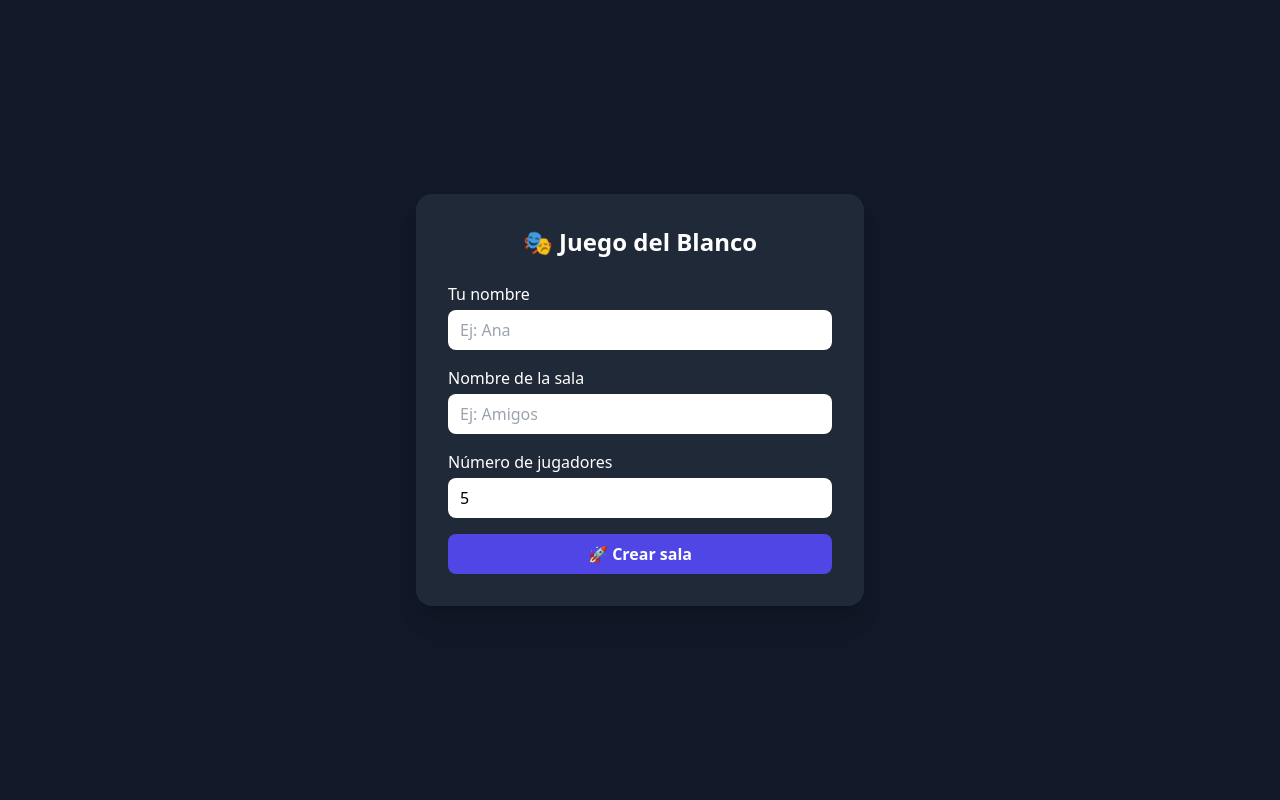
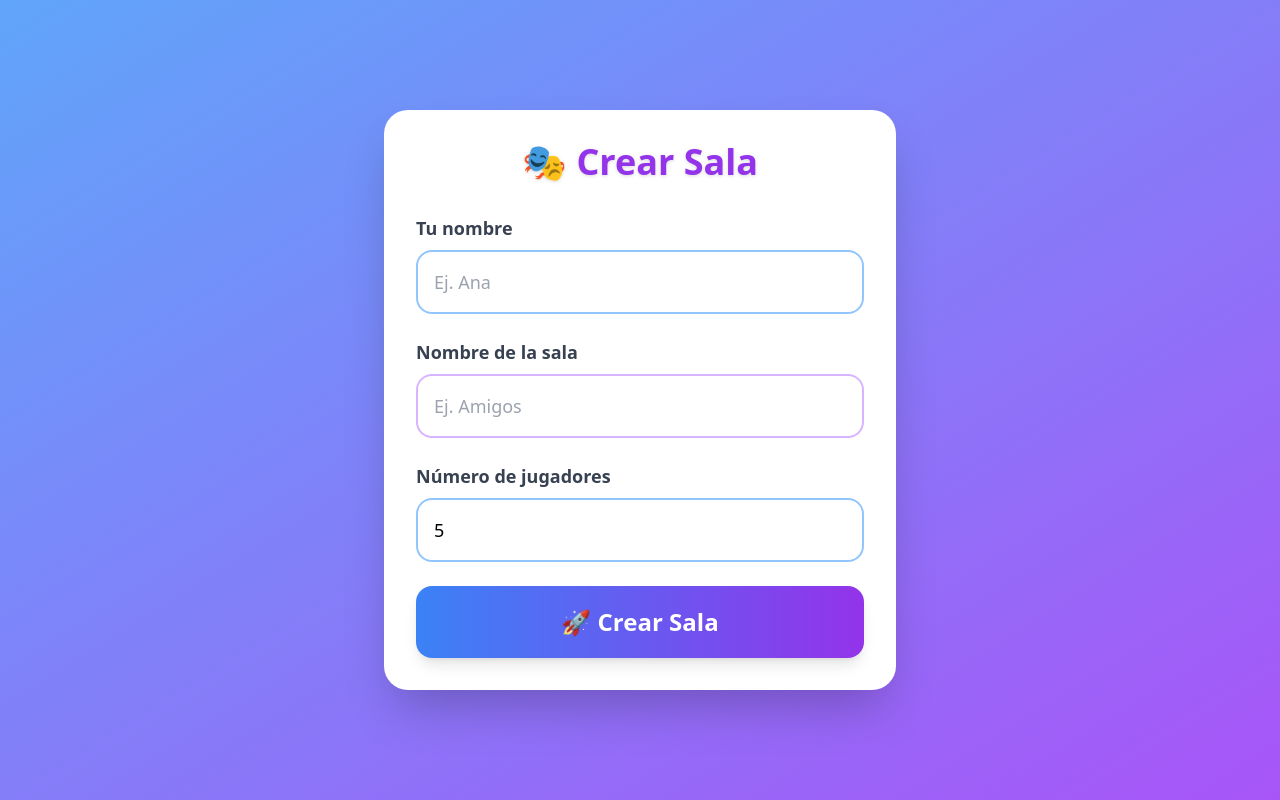
Before and after one commit to adrianezd/impostorpy, a FastAPI app: page / in a window 1280 px wide. Run offline with FastAPI, Linux system fonts and the light colour scheme; some libraries are stand-ins or nearby versions.

Commit message:
layout index y create working

```diff
--- a/app/main.py
+++ b/app/main.py
@@ -1,10 +1,81 @@
-from fastapi import FastAPI, Request
+import os, uuid, random
+from fastapi import FastAPI, Request, Form
+from fastapi.responses import HTMLResponse, RedirectResponse
 from fastapi.templating import Jinja2Templates
-from fastapi.responses import HTMLResponse
+
+BASE_DIR = os.path.dirname(os.path.dirname(os.path.abspath(__file__)))
+templates = Jinja2Templates(directory=os.path.join(BASE_DIR, "templates"))
 
 app = FastAPI()
-templates = Jinja2Templates(directory="templates")
+
+rooms = {}  # id -> info de sala
+
+
+class Room:
+    def __init__(self, name: str, max_players: int):
+        self.id = str(uuid.uuid4())[:6]  # 6 chars aleatorios
+        self.name = name
+        self.max_players = max_players
+        self.players = []   # lista de nombres
+        self.roles = {}
+        self.started = False
+
+    def assign_roles(self):
+        num_blancos = 1 + (self.max_players - 5) // 4 if self.max_players > 5 else 1
+        blancos = random.sample(self.players, num_blancos)
+        for p in self.players:
+            self.roles[p] = "BLANCO" if p in blancos else "NORMAL"
+        self.started = True
+
 
 @app.get("/", response_class=HTMLResponse)
 async def get(request: Request):
     return templates.TemplateResponse("index.html", {"request": request})
+
+
+@app.get("/create_room", response_class=HTMLResponse)
+async def create_room(request: Request, player_name: str, room_name: str, max_players: int):
+    room = Room(name=room_name, max_players=max_players)
+    rooms[room.id] = room
+    room.players.append(player_name)
+    return templates.TemplateResponse("room.html", {"request": request, "room": room})
+
+
+
+@app.get("/join/{room_id}", response_class=HTMLResponse)
+async def join_room(request: Request, room_id: str):
+    room = rooms.get(room_id)
+    if not room:
+        return HTMLResponse("Sala no encontrada ❌", status_code=404)
+    return templates.TemplateResponse("join.html", {"request": request, "room": room})
+
+
+@app.post("/join/{room_id}", response_class=HTMLResponse)
+async def join_room_post(request: Request, room_id: str, player_name: str = Form(...)):
+    room = rooms.get(room_id)
+    if not room:
+        return HTMLResponse("Sala no encontrada ❌", status_code=404)
+    room.players.append(player_name)
+    return RedirectResponse(f"/room/{room_id}", status_code=303)
+
+
+@app.get("/room/{room_id}", response_class=HTMLResponse)
+async def show_room(request: Request, room_id: str):
+    room = rooms.get(room_id)
+    if not room:
+        return HTMLResponse("Sala no encontrada ❌", status_code=404)
+
+    return templates.TemplateResponse("room.html", {
+        "request": request,
+        "room": room,
+        "join_url": f"http://127.0.0.1:8000/join/{room.id}"
+    })
+
+
+@app.post("/start/{room_id}", response_class=HTMLResponse)
+async def start_game(request: Request, room_id: str):
+    room = rooms.get(room_id)
+    if not room:
+        return HTMLResponse("Sala no encontrada ❌", status_code=404)
+    room.assign_roles()
+    return templates.TemplateResponse("results.html", {"request": request, "room": room})
--- a/templates/index.html
+++ b/templates/index.html
@@ -2,32 +2,59 @@
 <html lang="es">
 <head>
   <meta charset="UTF-8">
-    <meta name="viewport" content="width=device-width, initial-scale=1.0">
   <title>Juego del Blanco</title>
+  <meta name="viewport" content="width=device-width, initial-scale=1, maximum-scale=1">
   <script src="https://cdn.tailwindcss.com"></script>
 </head>
-<body class="bg-gray-900 text-white flex items-center justify-center min-h-screen">
-    <div class="bg-gray-800 rounded-2xl shadow-xl p-8 w-full max-w-md">
-        <h1 class="text-2xl font-bold mb-6 text-center">🎭 Juego del Blanco</h1>
-        <form action="/create_room" method="get" class="space-y-4">
+<body class="min-h-screen flex items-center justify-center p-4 bg-gradient-to-br from-blue-400 to-purple-500">
+  <div class="bg-white p-8 rounded-3xl shadow-2xl w-full max-w-lg">
+    <h1 class="text-4xl font-extrabold mb-8 text-center text-purple-600 drop-shadow">
+      🎭 Crear Sala
+    </h1>
+
+    <form action="/create_room" method="get" class="space-y-6">
+      <!-- Nombre del jugador -->
       <div>
-                <label class="block mb-1">Tu nombre</label>
-                <input type="text" name="player_name" required
-                       class="w-full px-3 py-2 rounded-lg text-black" placeholder="Ej: Ana">
+        <label class="block text-lg font-semibold mb-2 text-gray-700">Tu nombre</label>
+        <input
+          type="text"
+          name="player_name"
+          placeholder="Ej. Ana"
+          required
+          class="w-full p-4 text-lg border-2 border-blue-300 rounded-2xl focus:ring-4 focus:ring-blue-400 focus:outline-none"
+        >
       </div>
+
+      <!-- Nombre de la sala -->
       <div>
-                <label class="block mb-1">Nombre de la sala</label>
-                <input type="text" name="room_name" required
-                       class="w-full px-3 py-2 rounded-lg text-black" placeholder="Ej: Amigos">
+        <label class="block text-lg font-semibold mb-2 text-gray-700">Nombre de la sala</label>
+        <input
+          type="text"
+          name="room_name"
+          placeholder="Ej. Amigos"
+          required
+          class="w-full p-4 text-lg border-2 border-purple-300 rounded-2xl focus:ring-4 focus:ring-purple-400 focus:outline-none"
+        >
       </div>
+
+      <!-- Número de jugadores -->
       <div>
-                <label class="block mb-1">Número de jugadores</label>
-                <input type="number" name="max_players" value="5" min="2"
-                       class="w-full px-3 py-2 rounded-lg text-black">
+        <label class="block text-lg font-semibold mb-2 text-gray-700">Número de jugadores</label>
+        <input
+          type="number"
+          name="max_players"
+          value="5"
+          min="2"
+          class="w-full p-4 text-lg border-2 border-blue-300 rounded-2xl focus:ring-4 focus:ring-blue-400 focus:outline-none"
+        >
       </div>
-            <button type="submit"
-                    class="w-full bg-indigo-600 hover:bg-indigo-500 transition py-2 rounded-lg font-semibold">
-                🚀 Crear sala
+
+      <!-- Botón -->
+      <button
+        type="submit"
+        class="w-full bg-gradient-to-r from-blue-500 to-purple-600 hover:from-blue-600 hover:to-purple-700 text-white font-bold py-5 px-6 rounded-2xl text-2xl shadow-lg transform active:scale-95 transition"
+      >
+        🚀 Crear Sala
       </button>
     </form>
   </div>
```
Also changed, not shown: templates/join.html (added, +19 -0 lines), templates/results.html (added, +21 -0 lines), templates/room.html (added, +24 -0 lines). Lines whose indentation alone changed are shown as unchanged.
